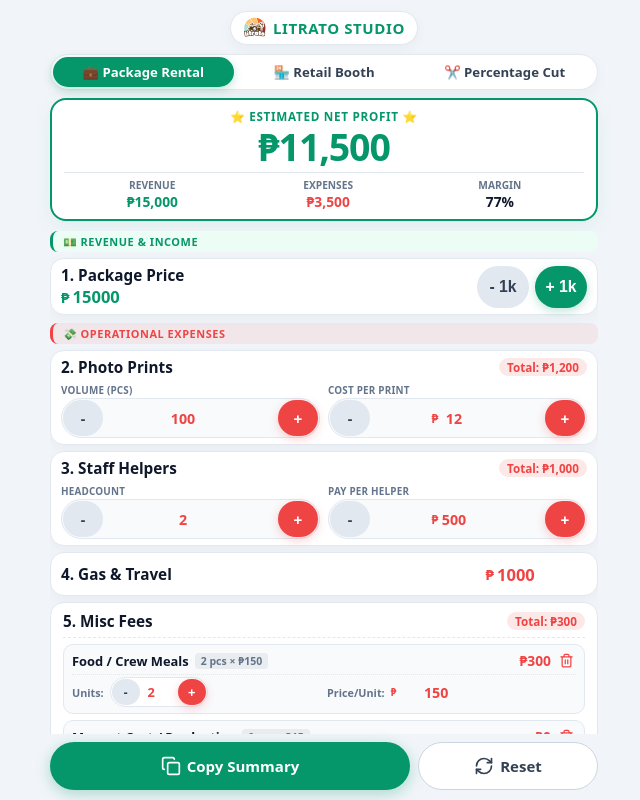
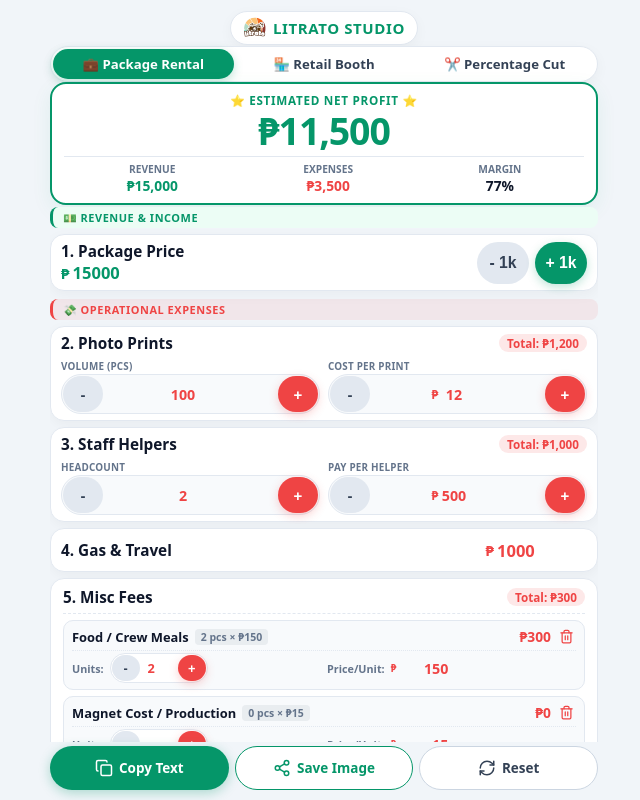
Before and after one commit to yunaayumii/LitratoCalculator, a React (Vite) app: page / in a window 1280 px wide. Shown: the whole page, without its empty margins (316-956 px from the left). Built offline with nearby package versions, Linux system fonts and the light colour scheme.

Commit message:
feat: export as image

```diff
--- a/package.json
+++ b/package.json
@@ -10,6 +10,7 @@
     "preview": "vite preview"
   },
   "dependencies": {
+    "html-to-image": "^1.11.13",
     "lucide-react": "^1.24.0",
     "react": "^19.2.7",
     "react-dom": "^19.2.7"
--- a/src/App.tsx
+++ b/src/App.tsx
@@ -1,10 +1,11 @@
-import { useState } from 'react';
+import { useState, useRef } from 'react';
+import { toBlob } from 'html-to-image';
 import {
   Copy,
   RefreshCw,
-  CheckCircle2,
   Plus,
-  Trash2
+  Trash2,
+  Share2
 } from 'lucide-react';
 
 export interface CustomMiscFee {
@@ -26,6 +27,8 @@
 }
 
 function App() {
+  const appCardRef = useRef<HTMLDivElement>(null);
+
   // Fixed currency symbol (Philippine Peso only)
   const currency = '₱';
 
@@ -311,6 +314,46 @@
     }).catch(() => {
       triggerToast('Could not copy. Please copy manually.');
     });
+  };
+
+  // Export graphic image summary / Mobile Share PNG
+  const handleExportImage = async () => {
+    if (!appCardRef.current) return;
+    triggerToast('Generating image snapshot...');
+
+    try {
+      const blob = await toBlob(appCardRef.current, {
+        cacheBust: true,
+        pixelRatio: 2,
+        backgroundColor: '#f8fafc'
+      });
+
+      if (!blob) {
+        throw new Error('Failed to generate image blob');
+      }
+
+      const fileName = `Litrato_Profit_Report_${activeTab}_${Date.now()}.png`;
+      const file = new File([blob], fileName, { type: 'image/png' });
+
+      if (navigator.canShare && navigator.canShare({ files: [file] })) {
+        await navigator.share({
+          title: 'Litrato Profit Summary',
+          text: `Litrato Studio Profit Report (${activeTab.toUpperCase()} mode)`,
+          files: [file]
+        });
+        triggerToast('Shared image report successfully!');
+      } else {
+        const link = document.createElement('a');
+        link.download = fileName;
+        link.href = URL.createObjectURL(blob);
+        link.click();
+        setTimeout(() => URL.revokeObjectURL(link.href), 1000);
+        triggerToast('Saved image card to downloads!');
+      }
+    } catch (err) {
+      console.error('Export image error:', err);
+      triggerToast('Could not save image. Try taking a screenshot.');
+    }
   };
 
   // Reset to defaults
@@ -858,11 +901,10 @@
   };
 
   return (
-    <>
+    <div style={{ width: '100%', height: '100%', display: 'flex', flexDirection: 'column' }} ref={appCardRef}>
       {/* Toast message notifications */}
       <div className={`toast-msg ${showToast ? 'show' : ''}`}>
-        <CheckCircle2 size={18} style={{ verticalAlign: 'middle', marginRight: '6px', display: 'inline' }} />
-        {toastMessage}
+        <span>✅ {toastMessage}</span>
       </div>
 
       {/* Compact Header Bar */}
@@ -1296,15 +1338,19 @@
       {/* Bottom Action Bar */}
       <footer className="actions-bar">
         <button type="button" className="action-btn btn-primary" onClick={copyReportToClipboard}>
-          <Copy size={20} />
-          <span>Copy Summary</span>
+          <Copy size={18} />
+          <span>Copy Text</span>
+        </button>
+        <button type="button" className="action-btn btn-success" onClick={handleExportImage}>
+          <Share2 size={18} />
+          <span>Save Image</span>
         </button>
         <button type="button" className="action-btn btn-secondary" onClick={handleReset}>
-          <RefreshCw size={20} />
+          <RefreshCw size={18} />
           <span>Reset</span>
         </button>
       </footer>
-    </>
+    </div>
   );
 }
 
--- a/src/index.css
+++ b/src/index.css
@@ -591,19 +591,20 @@
 .actions-bar {
   flex: 0 0 auto;
   display: grid;
-  grid-template-columns: 2fr 1fr;
-  gap: 8px;
+  grid-template-columns: 1fr 1fr 1fr;
+  gap: 6px;
+  margin-top: 4px;
 }
 
 .action-btn {
   display: flex;
   align-items: center;
   justify-content: center;
-  gap: 6px;
-  height: 42px;
+  gap: 4px;
+  height: 38px;
   border-radius: 9999px; /* Pill shaped just like QC reference buttons */
   font-weight: 800;
-  font-size: 0.92rem;
+  font-size: 0.82rem;
   cursor: pointer;
   font-family: var(--font-sans);
   transition: all var(--transition-fast);
@@ -611,8 +612,9 @@
 
 @media (min-height: 700px) {
   .action-btn {
-    height: 48px;
-    font-size: 1rem;
+    height: 44px;
+    font-size: 0.9rem;
+    gap: 6px;
   }
 }
 
@@ -624,11 +626,22 @@
   background: var(--accent-green);
   border: none;
   color: #ffffff;
-  box-shadow: 0 4px 15px rgba(5, 150, 105, 0.3);
+  box-shadow: 0 3px 12px rgba(5, 150, 105, 0.3);
 }
 
 .btn-primary:hover {
   background: var(--accent-green-hover);
+}
+
+.btn-success {
+  background: var(--bg-surface);
+  border: 1.5px solid var(--accent-green);
+  color: var(--accent-green);
+  font-weight: 800;
+}
+
+.btn-success:hover {
+  background: var(--accent-green-light);
 }
 
 .btn-secondary {
@@ -638,8 +651,8 @@
 }
 
 .btn-secondary:hover {
-  border-color: var(--accent-green);
-  color: var(--accent-green);
+  border-color: var(--text-secondary);
+  color: var(--text-primary);
 }
 
 /* Toast message notification (vibrant emerald green with no black background) */
```
Also changed, not shown: 1 other file (tests, documents, lock files or other folders).
